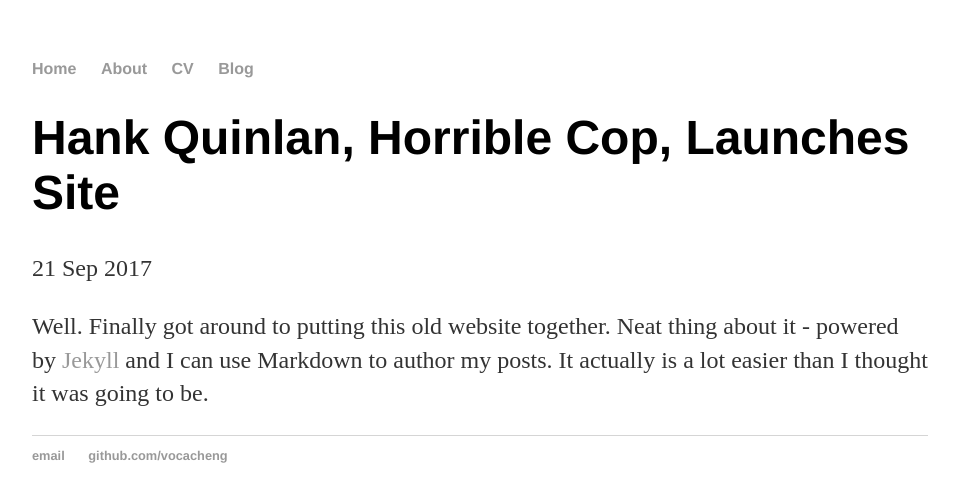
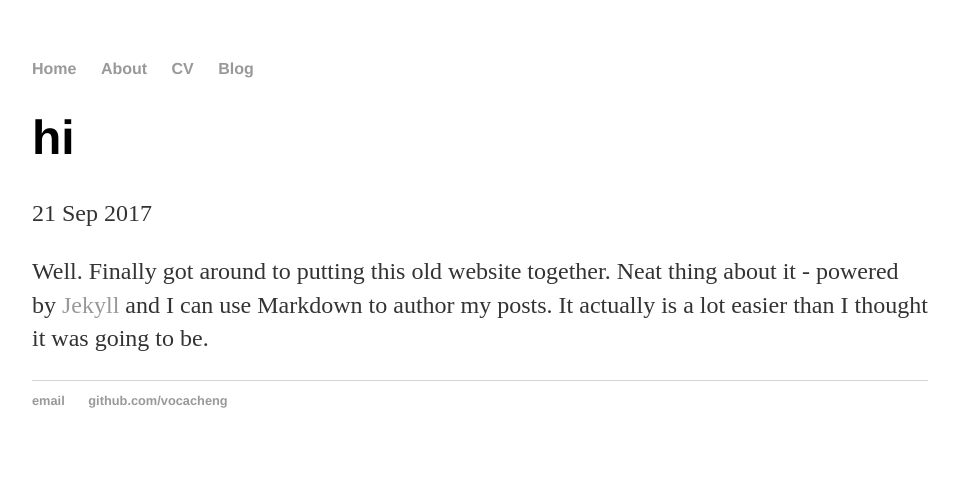
Before and after one commit to VocaCheng/VocaCheng.github.io, a Jekyll site: the page built from _posts/2017-09-21-test.md, in a window 1280 px wide. Shown: the top 502 px of the page, without its empty margins (160-1119 px from the left). Built offline with Jekyll 4.4.1, drawn with Linux system fonts in a browser that asks for light colours.

Commit message:
Update 2017-09-21-test.md

```diff
--- a/_posts/2017-09-21-test.md
+++ b/_posts/2017-09-21-test.md
@@ -1,6 +1,6 @@
 ---
 layout: post
-title: "Hank Quinlan, Horrible Cop, Launches Site"
+title: "hi"
 date: 2017-09-21
 ---
 
```
